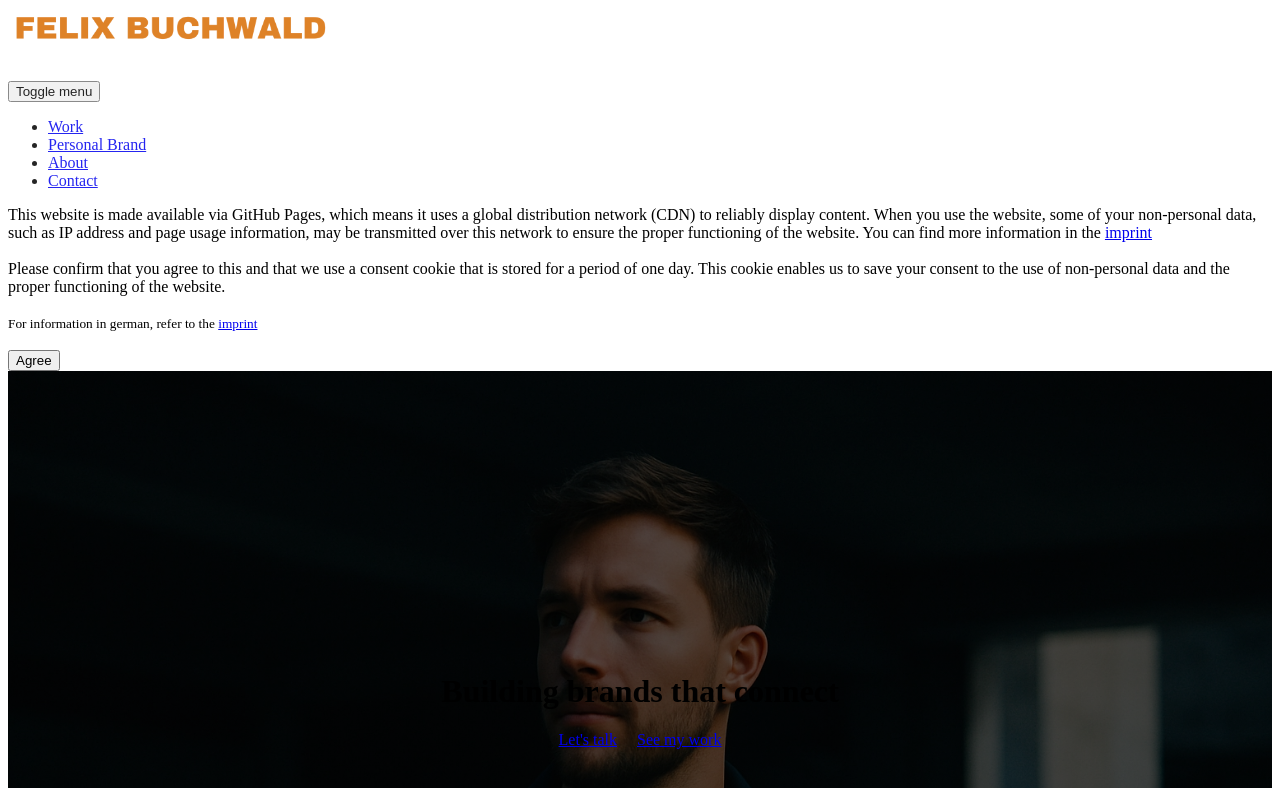
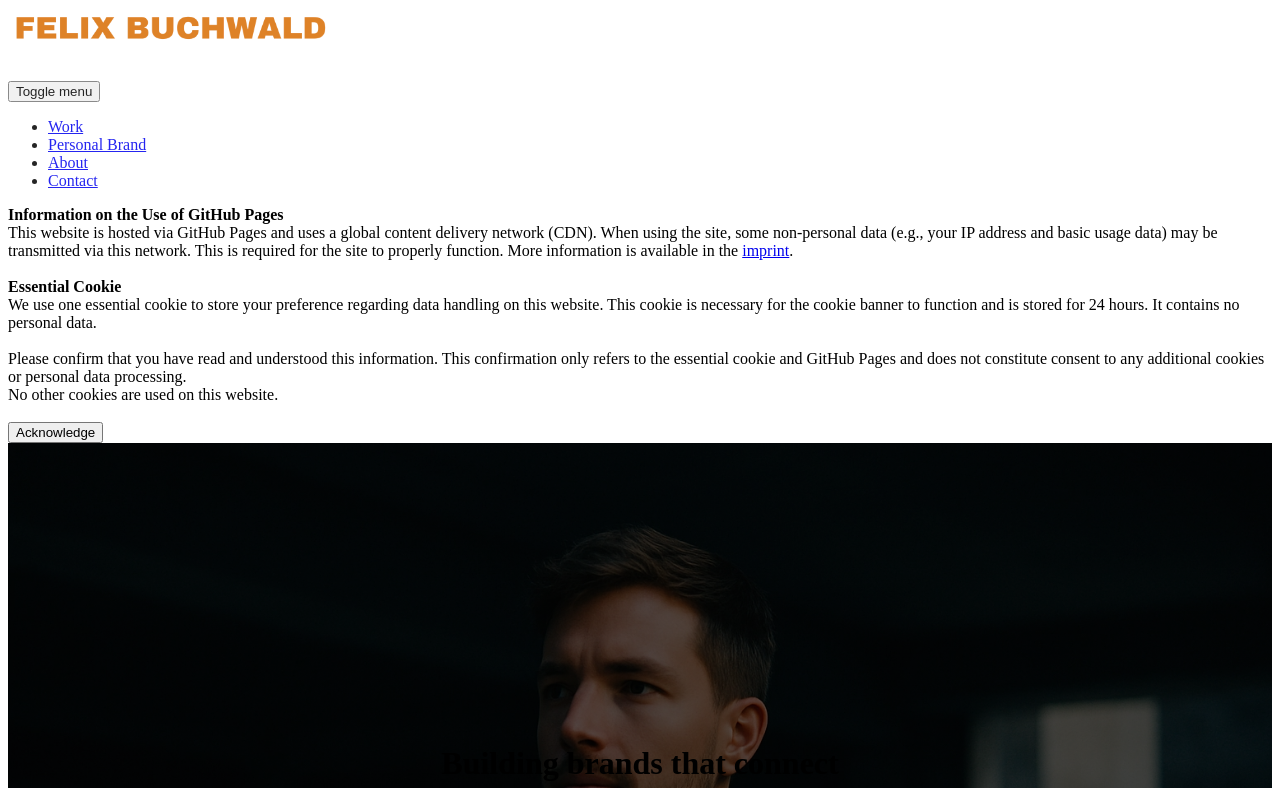
Before and after one commit to perstarke-webdev/felixbuchwald-site, a Jekyll site: the page built from _pages/index.html, in a window 1280 px wide and 900 px high, cut to the strip 112-900 px from the top of the window. Built offline with Jekyll 4.4.1, drawn with Linux system fonts in a browser that asks for light colours; cached includes are drawn as plain includes.

Commit message:
update popup

```diff
--- a/_includes/popup.html
+++ b/_includes/popup.html
@@ -1,23 +1,19 @@
 <div id="cookie-banner">
-    This website is made available via GitHub Pages, which means it uses a global distribution network (CDN) to reliably display content. When you use the website, some of your non-personal data, such as IP address and page usage information, may be transmitted over this network to ensure the proper functioning of the website.
-    You can find more information in the
+    <strong>Information on the Use of GitHub Pages</strong><br>
+    This website is hosted via GitHub Pages and uses a global content delivery network (CDN). When using the site, some non-personal data (e.g., your IP address and basic usage data) may be transmitted via this network. This is required for the site to properly function. More information is available in the
     <a href="/imprint#github-pages-und-cdn-nutzung"
        target="_blank" rel="noopener noreferrer nofollow">
-        imprint</a><br><br>
+        imprint</a>.<br><br>
 
+    <strong>Essential Cookie</strong><br>
+    We use one essential cookie to store your preference regarding data handling on this website. This cookie is necessary for the cookie banner to function and is stored for 24 hours. It contains no personal data.<br><br>
 
-    Please confirm that you agree to this and that we use a consent cookie that is stored for a period of one day. This cookie enables us to save your consent to the use of non-personal data and the proper functioning of the website.<br><br>
+    Please confirm that you have read and understood this information. This confirmation only refers to the essential cookie and GitHub Pages and does not constitute consent to any additional cookies or personal data processing.<br>
+    No other cookies are used on this website.<br><br>
 
-    <small>For information in german, refer to the
-        <a href="/imprint"
-           target="_blank" rel="noopener noreferrer nofollow">
-            imprint</a>
-    </small>
+    <button class="btn btn--warning" id="cookie-consent-btn">Acknowledge</button>
+</div>
 
-    <br><br>
-
-    <button class="btn btn--warning" id="cookie-consent-btn">Agree</button>
-</div>
 
 
 
```
